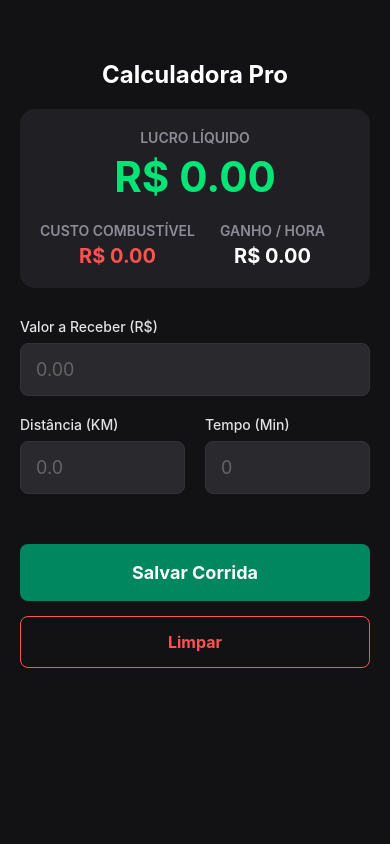
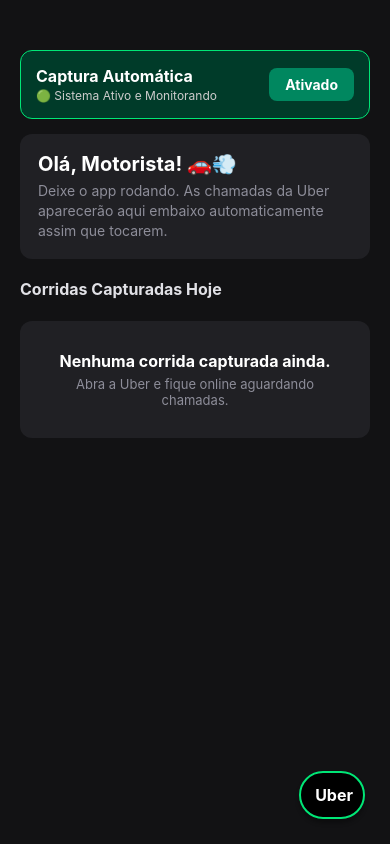
Before and after one commit to DavidSouzaxz/Best-Rota-app, a React Native app: screen / in a window 390 px wide. Built offline with nearby package versions, Linux system fonts and the light colour scheme.

Commit message:
Adicionando botao flutuante para abrir o app da Uber Driver

```diff
--- a/app.json
+++ b/app.json
@@ -18,7 +18,8 @@
         "monochromeImage": "./assets/images/android-icon-monochrome.png"
       },
       "predictiveBackGestureEnabled": false,
-      "package": "com.dvddoido.UberCalcCloud"
+      "package": "com.dvddoido.UberCalcCloud",
+      "queries": ["com.ubercab.driver"]
     },
     "web": {
       "output": "static",
--- a/src/screens/Home.js
+++ b/src/screens/Home.js
@@ -1,46 +1,75 @@
 import { useEffect, useState } from "react";
 import {
+  Linking,
   NativeEventEmitter,
   NativeModules,
   ScrollView,
   StyleSheet,
   Text,
-  TextInput,
   TouchableOpacity,
   View,
 } from "react-native";
 
 export default function Home() {
-  // Entradas da corrida
-  const [valor, setValor] = useState("");
-  const [distancia, setDistancia] = useState("");
-  const [tempo, setTempo] = useState("");
+  const [appAtivo, setAppAtivo] = useState(true);
+  const [historico, setHistorico] = useState([]);
 
-  // Variáveis fixas (idealmente viriam de uma tela de Configurações)
-  const precoCombustivel = 5.8;
-  const consumoVeiculo = 11.5; // Ex: Média urbana de um motor turbo 1.0
+  // Variáveis fixas de cálculo
+  const precoCombustivel = 6.54;
+  const consumoVeiculo = 10;
 
-  // Cálculos automáticos
-  const numValor = parseFloat(valor.replace(",", ".")) || 0;
-  const numDistancia = parseFloat(distancia.replace(",", ".")) || 0;
-  const numTempo = parseFloat(tempo) || 0;
+  const alternarServico = (estado) => {
+    setAppAtivo(estado);
+    if (NativeModules.UberBridge) {
+      NativeModules.UberBridge.alternarStatusServico(estado);
+    }
+  };
 
-  const custoCombustivel = (numDistancia / consumoVeiculo) * precoCombustivel;
-  const lucroLiquido = numValor - custoCombustivel;
-  const ganhoPorHora = numTempo > 0 ? (lucroLiquido / numTempo) * 60 : 0;
-  const ganhoPorKm = numDistancia > 0 ? lucroLiquido / numDistancia : 0;
+  const limparHistorico = () => {
+    setHistorico([]);
+  };
 
-  const limparDados = () => {
-    setValor("");
-    setDistancia("");
-    setTempo("");
+  // Função para abrir o app da Uber Driver
+  const abrirUberDriver = async () => {
+    const packageName = "com.ubercab.driver";
+
+    try {
+      // Tenta abrir o app da Uber diretamente pelo scheme
+      const url = "uber://";
+      const supported = await Linking.canOpenURL(url);
+
+      if (supported) {
+        await Linking.openURL(url);
+      } else {
+        // Se não tiver o app instalado, tenta abrir via link web da Play Store de forma segura
+        const webUrl = `https://play.google.com/store/apps/details?id=${packageName}`;
+        const webSupported = await Linking.canOpenURL(webUrl);
+        if (webSupported) {
+          await Linking.openURL(webUrl);
+        }
+      }
+    } catch (error) {
+      console.log("Não foi possível abrir o link da Uber:", error);
+    }
   };
 
   useEffect(() => {
     if (!NativeModules.UberBridge) return;
     const eventEmitter = new NativeEventEmitter(NativeModules.UberBridge);
 
-    const listener = eventEmitter.addListener("CorridaDetectada", (dados) => {
+    NativeModules.UberBridge.mostrarBolha();
+
+    const listenerBolha = eventEmitter.addListener("AbrirMenuControle", () => {
+      setAppAtivo((prev) => {
+        const novoEstado = !prev;
+        NativeModules.UberBridge.alternarStatusServico(novoEstado);
+        return novoEstado;
+      });
+    });
+
+    const listenerCorrida = eventEmitter.addListener(
+      "CorridaDetectada",
+      (dados) => {
         const matchValor = dados.match(/R\$\s*(\d+[,.]\d+)/);
         const matchKm = dados.match(/(\d+[,.]?\d*)\s*km/i);
         const matchMin = dados.match(/(\d+)\s*min/i);
@@ -50,202 +79,331 @@
           const d = parseFloat(matchKm[1].replace(",", "."));
           const t = parseFloat(matchMin[1]);
 
-        const custo = (d / 11.5) * 5.8;
+          const custo = (d / consumoVeiculo) * precoCombustivel;
           const lucro = v - custo;
-        const ganhoKm = lucro / d;
-        const ganhoHora = (lucro / t) * 60;
+          const ganhoKm = d > 0 ? lucro / d : 0;
+          const ganhoHora = t > 0 ? (lucro / t) * 60 : 0;
 
-        // Semáforo visual: Verde se R$/km for maior que 1.50, senão Vermelho
-        const cor = ganhoKm >= 1.5 ? "#00e676" : "#ff5252";
-        const msg = `Líquido: R$ ${lucro.toFixed(2)}\nR$/KM: ${ganhoKm.toFixed(2)}\nR$/H: ${ganhoHora.toFixed(2)}`;
+          const tempoKmStr = `${t} min - ${d.toFixed(1)} km`;
+          const rsKmStr = ganhoKm.toFixed(2);
+          const rsHoraStr = ganhoHora.toFixed(0);
+          const lucroPctStr =
+            v > 0 ? Math.round((lucro / v) * 100) + "%" : "0%";
 
-        // Mostra o pop-up
-        NativeModules.UberBridge.mostrarPopup(msg, cor);
+          let cor = "#ff5252";
+          if (ganhoKm >= 2.0) {
+            cor = "#00e676";
+          } else if (ganhoKm >= 1.4) {
+            cor = "#ffeb3b";
+          }
 
-        // Preenche o app em segundo plano
-        setValor(v.toString());
-        setDistancia(d.toString());
-        setTempo(t.toString());
+          NativeModules.UberBridge.mostrarPopup(
+            tempoKmStr,
+            rsKmStr,
+            rsHoraStr,
+            lucroPctStr,
+            cor,
+          );
 
-        // Oculta o pop-up sozinho após 10 segundos
-        setTimeout(() => {
-          NativeModules.UberBridge.esconderPopup();
-        }, 10000);
+          const novaCorrida = {
+            id: Date.now().toString(),
+            horario: new Date().toLocaleTimeString([], {
+              hour: "2-digit",
+              minute: "2-digit",
+            }),
+            valor: v.toFixed(2),
+            lucro: lucro.toFixed(2),
+            km: d.toFixed(1),
+            min: t,
+            rsKm: ganhoKm.toFixed(2),
+            rsHora: ganhoHora.toFixed(0),
+            cor: cor,
+          };
+
+          setHistorico((prev) => [novaCorrida, ...prev]);
         }
-    });
+      },
+    );
 
-    return () => listener.remove();
+    return () => {
+      listenerBolha.remove();
+      listenerCorrida.remove();
+      NativeModules.UberBridge.esconderBolha();
+    };
   }, []);
 
   return (
+    <View style={styles.mainContainer}>
       <ScrollView style={styles.container}>
-      <Text style={styles.header}>Calculadora Pro</Text>
-
-      {/* Painel de Resultados */}
-      <View style={styles.dashboard}>
-        <View style={styles.cardInfo}>
-          <Text style={styles.cardLabel}>Lucro Líquido</Text>
-          <Text style={[styles.cardValue, { color: "#00e676" }]}>
-            R$ {lucroLiquido.toFixed(2)}
+        {/* TOPO: Toggle de Ligar/Desligar */}
+        <View
+          style={[
+            styles.topToggleCard,
+            {
+              backgroundColor: appAtivo ? "#003b29" : "#3b1212",
+              borderColor: appAtivo ? "#00e676" : "#ff5252",
+            },
+          ]}
+        >
+          <View>
+            <Text style={styles.toggleTitle}>Captura Automática</Text>
+            <Text style={styles.toggleStatus}>
+              {appAtivo
+                ? "🟢 Sistema Ativo e Monitorando"
+                : "🔴 Sistema Pausado"}
             </Text>
           </View>
-        <View style={styles.row}>
-          <View style={styles.cardMini}>
-            <Text style={styles.cardLabel}>Custo Combustível</Text>
-            <Text style={[styles.cardValueMini, { color: "#ff5252" }]}>
-              R$ {custoCombustivel.toFixed(2)}
+          <TouchableOpacity
+            style={[
+              styles.toggleBtn,
+              { backgroundColor: appAtivo ? "#00875f" : "#ff5252" },
+            ]}
+            onPress={() => alternarServico(!appAtivo)}
+          >
+            <Text style={styles.toggleBtnText}>
+              {appAtivo ? "Ativado" : "Desativado"}
+            </Text>
+          </TouchableOpacity>
+        </View>
+
+        {/* Mensagem de Boas-vindas */}
+        <View style={styles.welcomeCard}>
+          <Text style={styles.welcomeTitle}>Olá, Motorista! 🚗💨</Text>
+          <Text style={styles.welcomeSub}>
+            Deixe o app rodando. As chamadas da Uber aparecerão aqui embaixo
+            automaticamente assim que tocarem.
           </Text>
         </View>
-          <View style={styles.cardMini}>
-            <Text style={styles.cardLabel}>Ganho / Hora</Text>
-            <Text style={styles.cardValueMini}>
-              R$ {ganhoPorHora.toFixed(2)}
+
+        {/* Cabeçalho do Histórico */}
+        <View style={styles.sectionHeader}>
+          <Text style={styles.sectionTitle}>Corridas Capturadas Hoje</Text>
+          {historico.length > 0 && (
+            <TouchableOpacity onPress={limparHistorico}>
+              <Text style={styles.clearText}>Limpar Histórico</Text>
+            </TouchableOpacity>
+          )}
+        </View>
+
+        {/* Lista de Corridas */}
+        {historico.length === 0 ? (
+          <View style={styles.emptyContainer}>
+            <Text style={styles.emptyText}>
+              Nenhuma corrida capturada ainda.
+            </Text>
+            <Text style={styles.emptySubText}>
+              Abra a Uber e fique online aguardando chamadas.
+            </Text>
+          </View>
+        ) : (
+          historico.map((item) => (
+            <View
+              key={item.id}
+              style={[styles.historyCard, { borderLeftColor: item.cor }]}
+            >
+              <View style={styles.historyRow}>
+                <Text style={styles.historyTime}>🕒 {item.horario}</Text>
+                <Text style={styles.historyValue}>R$ {item.valor}</Text>
+              </View>
+              <View style={styles.historyDetails}>
+                <Text style={styles.historyDetailText}>📏 {item.km} km</Text>
+                <Text style={styles.historyDetailText}>⏱️ {item.min} min</Text>
+                <Text
+                  style={[styles.historyDetailHighlight, { color: item.cor }]}
+                >
+                  💵 R$ {item.rsKm}/km
+                </Text>
+                <Text style={styles.historyDetailText}>
+                  ⚡ R$ {item.rsHora}/h
+                </Text>
+              </View>
+              <View style={styles.lucroRow}>
+                <Text style={styles.lucroText}>Lucro Líquido Estimado: </Text>
+                <Text style={[styles.lucroVal, { color: item.cor }]}>
+                  R$ {item.lucro}
                 </Text>
               </View>
             </View>
+          ))
+        )}
+      </ScrollView>
+
+      {/* BOTÃO FLUTUANTE NA INFERIOR DIREITA PARA ABRIR A UBER */}
+      <TouchableOpacity
+        style={styles.floatingUberBtn}
+        onPress={abrirUberDriver}
+      >
+        <Text style={styles.floatingUberText}> Uber</Text>
+      </TouchableOpacity>
     </View>
-
-      {/* Inputs de Dados */}
-      <View style={styles.inputSection}>
-        <Text style={styles.inputLabel}>Valor a Receber (R$)</Text>
-        <TextInput
-          style={styles.input}
-          keyboardType="numeric"
-          placeholder="0.00"
-          placeholderTextColor="#666"
-          value={valor}
-          onChangeText={setValor}
-        />
-
-        <View style={styles.row}>
-          <View style={{ flex: 1, marginRight: 10 }}>
-            <Text style={styles.inputLabel}>Distância (KM)</Text>
-            <TextInput
-              style={styles.input}
-              keyboardType="numeric"
-              placeholder="0.0"
-              placeholderTextColor="#666"
-              value={distancia}
-              onChangeText={setDistancia}
-            />
-          </View>
-          <View style={{ flex: 1, marginLeft: 10 }}>
-            <Text style={styles.inputLabel}>Tempo (Min)</Text>
-            <TextInput
-              style={styles.input}
-              keyboardType="numeric"
-              placeholder="0"
-              placeholderTextColor="#666"
-              value={tempo}
-              onChangeText={setTempo}
-            />
-          </View>
-        </View>
-      </View>
-
-      {/* Botões de Ação */}
-      <TouchableOpacity style={styles.btnCalcular}>
-        <Text style={styles.btnText}>Salvar Corrida</Text>
-      </TouchableOpacity>
-
-      <TouchableOpacity style={styles.btnLimpar} onPress={limparDados}>
-        <Text style={styles.btnLimparText}>Limpar</Text>
-      </TouchableOpacity>
-    </ScrollView>
   );
 }
 
 const styles = StyleSheet.create({
+  mainContainer: {
+    flex: 1,
+    backgroundColor: "#121214",
+  },
   container: {
     flex: 1,
-    backgroundColor: "#121214", // Fundo escuro padrão Pro
     padding: 20,
   },
-  header: {
-    fontSize: 24,
+  topToggleCard: {
+    flexDirection: "row",
+    justifyContent: "space-between",
+    alignItems: "center",
+    borderRadius: 12,
+    padding: 15,
+    marginTop: 30,
+    marginBottom: 15,
+    borderWidth: 1,
+    elevation: 4,
+  },
+  toggleTitle: {
+    color: "#fff",
+    fontSize: 16,
     fontWeight: "bold",
+  },
+  toggleStatus: {
+    color: "#ccc",
+    fontSize: 12,
+    marginTop: 2,
+  },
+  toggleBtn: {
+    paddingVertical: 8,
+    paddingHorizontal: 16,
+    borderRadius: 8,
+  },
+  toggleBtnText: {
     color: "#fff",
-    marginTop: 40,
-    marginBottom: 20,
-    textAlign: "center",
+    fontWeight: "bold",
+    fontSize: 14,
   },
-  dashboard: {
+  welcomeCard: {
     backgroundColor: "#202024",
-    borderRadius: 15,
-    padding: 20,
-    marginBottom: 30,
-    elevation: 5,
-  },
-  cardInfo: {
-    alignItems: "center",
+    borderRadius: 12,
+    padding: 18,
     marginBottom: 20,
   },
-  cardLabel: {
-    color: "#8d8d99",
-    fontSize: 14,
-    fontWeight: "600",
-    textTransform: "uppercase",
-  },
-  cardValue: {
-    fontSize: 42,
-    fontWeight: "bold",
-    marginTop: 5,
-  },
-  row: {
-    flexDirection: "row",
-    justifyContent: "space-between",
-  },
-  cardMini: {
-    alignItems: "center",
-    flex: 1,
-  },
-  cardValueMini: {
+  welcomeTitle: {
     color: "#fff",
     fontSize: 20,
     fontWeight: "bold",
-    marginTop: 5,
+    marginBottom: 5,
   },
-  inputSection: {
-    marginBottom: 30,
+  welcomeSub: {
+    color: "#8d8d99",
+    fontSize: 14,
+    lineHeight: 20,
   },
-  inputLabel: {
+  sectionHeader: {
+    flexDirection: "row",
+    justifyContent: "space-between",
+    alignItems: "center",
+    marginBottom: 12,
+  },
+  sectionTitle: {
     color: "#e1e1e6",
+    fontSize: 16,
+    fontWeight: "bold",
+  },
+  clearText: {
+    color: "#ff5252",
     fontSize: 14,
+    fontWeight: "600",
+  },
+  emptyContainer: {
+    backgroundColor: "#202024",
+    borderRadius: 12,
+    padding: 30,
+    alignItems: "center",
+    marginTop: 10,
+    marginBottom: 40,
+  },
+  emptyText: {
+    color: "#fff",
+    fontSize: 16,
+    fontWeight: "bold",
+    marginBottom: 5,
+  },
+  emptySubText: {
+    color: "#8d8d99",
+    fontSize: 13,
+    textAlign: "center",
+  },
+  historyCard: {
+    backgroundColor: "#202024",
+    borderRadius: 12,
+    padding: 15,
+    marginBottom: 12,
+    borderLeftWidth: 6,
+    elevation: 3,
+  },
+  historyRow: {
+    flexDirection: "row",
+    justifyContent: "space-between",
+    alignItems: "center",
     marginBottom: 8,
-    fontWeight: "500",
   },
-  input: {
-    backgroundColor: "#29292e",
-    color: "#fff",
-    borderRadius: 8,
-    padding: 15,
-    fontSize: 18,
-    marginBottom: 20,
-    borderWidth: 1,
-    borderColor: "#323238",
+  historyTime: {
+    color: "#8d8d99",
+    fontSize: 12,
   },
-  btnCalcular: {
-    backgroundColor: "#00875f",
-    padding: 18,
-    borderRadius: 8,
-    alignItems: "center",
-    marginBottom: 15,
-  },
-  btnText: {
+  historyValue: {
     color: "#fff",
     fontSize: 18,
     fontWeight: "bold",
   },
-  btnLimpar: {
-    backgroundColor: "transparent",
-    padding: 15,
+  historyDetails: {
+    flexDirection: "row",
+    justifyContent: "space-between",
+    marginBottom: 10,
+    backgroundColor: "#121214",
+    padding: 8,
     borderRadius: 8,
+  },
+  historyDetailText: {
+    color: "#c4c4cc",
+    fontSize: 12,
+  },
+  historyDetailHighlight: {
+    fontSize: 12,
+    fontWeight: "bold",
+  },
+  lucroRow: {
+    flexDirection: "row",
+    justifyContent: "flex-end",
     alignItems: "center",
-    borderWidth: 1,
-    borderColor: "#ff5252",
   },
-  btnLimparText: {
-    color: "#ff5252",
+  lucroText: {
+    color: "#8d8d99",
+    fontSize: 13,
+  },
+  lucroVal: {
+    fontSize: 15,
+    fontWeight: "bold",
+  },
+  // Estilo do botão flutuante da Uber no canto inferior direito
+  floatingUberBtn: {
+    position: "absolute",
+    bottom: 25,
+    right: 25,
+    backgroundColor: "#000000",
+    borderWidth: 2,
+    borderColor: "#00e676",
+    paddingVertical: 12,
+    paddingHorizontal: 10,
+    borderRadius: 30,
+    elevation: 8,
+    shadowColor: "#000",
+    shadowOffset: { width: 0, height: 4 },
+    shadowOpacity: 0.3,
+    shadowRadius: 4,
+    alignItems: "center",
+    justifyContent: "center",
+  },
+  floatingUberText: {
+    color: "#fff",
     fontSize: 16,
     fontWeight: "bold",
   },
```
Also changed, not shown: 2 other files (tests, documents, lock files or other folders). Lines whose indentation alone changed are shown as unchanged.
